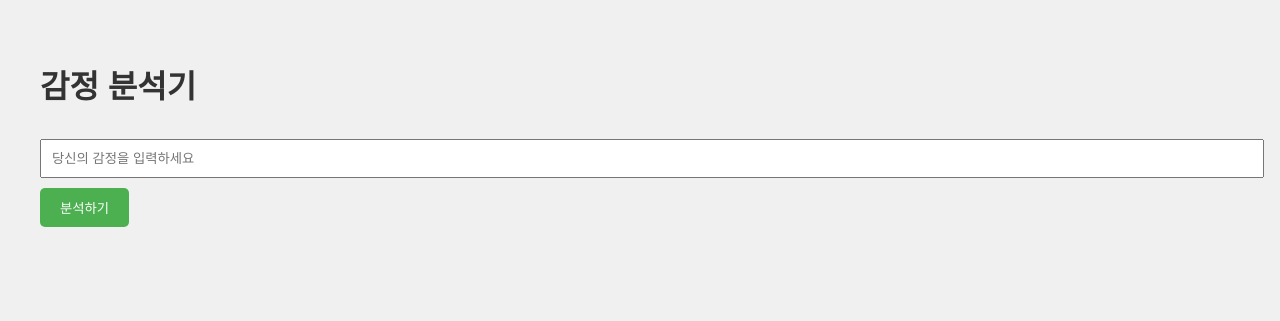
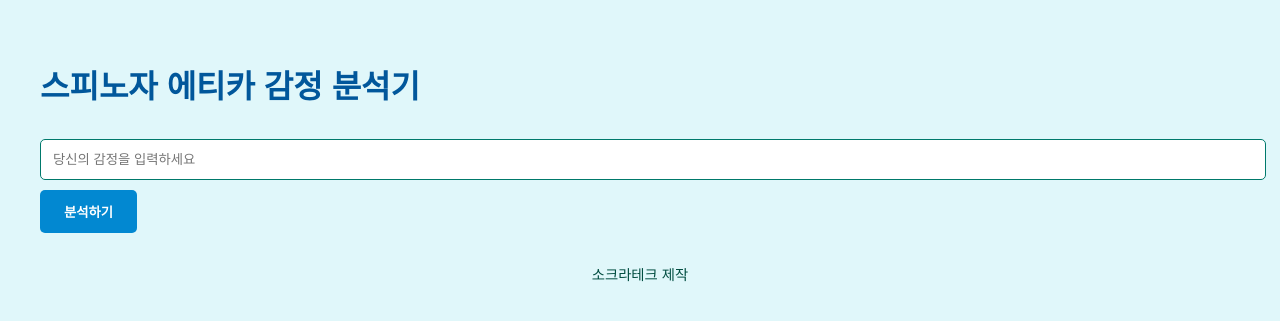
Before and after one commit to shjjjj11/emotion-app, a Flask app: page / in a window 1280 px wide. Shown: the top 321 px of the page. Run offline with Flask 3, Linux system fonts and the light colour scheme.

Commit message:
Update index.html

```diff
--- a/templates/index.html
+++ b/templates/index.html
@@ -3,41 +3,52 @@
 <head>
     <meta charset="UTF-8">
     <meta name="viewport" content="width=device-width, initial-scale=1.0">
-    <title>감정 분석기</title>
+    <title>스피노자 에티카 감정 분석기</title>
     <style>
         body {
             font-family: Arial, sans-serif;
             margin: 20px;
             padding: 20px;
-            background-color: #f0f0f0;
+            background-color: #e0f7fa;
+            color: #00796b;
             border-radius: 8px;
         }
         input[type="text"] {
             width: 100%;
-            padding: 10px;
+            padding: 12px;
             margin: 10px 0;
+            border: 1px solid #00796b;
+            border-radius: 5px;
         }
         button {
-            padding: 10px 20px;
-            background-color: #4CAF50;
+            padding: 12px 24px;
+            background-color: #0288d1;
             color: white;
             border: none;
             border-radius: 5px;
+            font-weight: bold;
+            cursor: pointer;
         }
         h1 {
-            color: #333;
+            color: #01579b;
         }
         .result {
             margin-top: 20px;
-            padding: 10px;
-            background-color: #fff;
-            border: 1px solid #ddd;
+            padding: 15px;
+            background-color: #b2ebf2;
+            border: 1px solid #4dd0e1;
             border-radius: 5px;
+        }
+        footer {
+            margin-top: 30px;
+            text-align: center;
+            font-size: 0.9em;
+            color: #004d40;
         }
     </style>
 </head>
 <body>
-    <h1>감정 분석기</h1>
+    <h1>스피노자 에티카 감정 분석기</h1>
     <form method="POST">
         <input type="text" name="user_input" placeholder="당신의 감정을 입력하세요" required>
         <button type="submit">분석하기</button>
@@ -49,5 +60,8 @@
         <p>조언: {{ solution }}</p>
     </div>
     {% endif %}
+    <footer>
+        소크라테크 제작
+    </footer>
 </body>
 </html>
```
